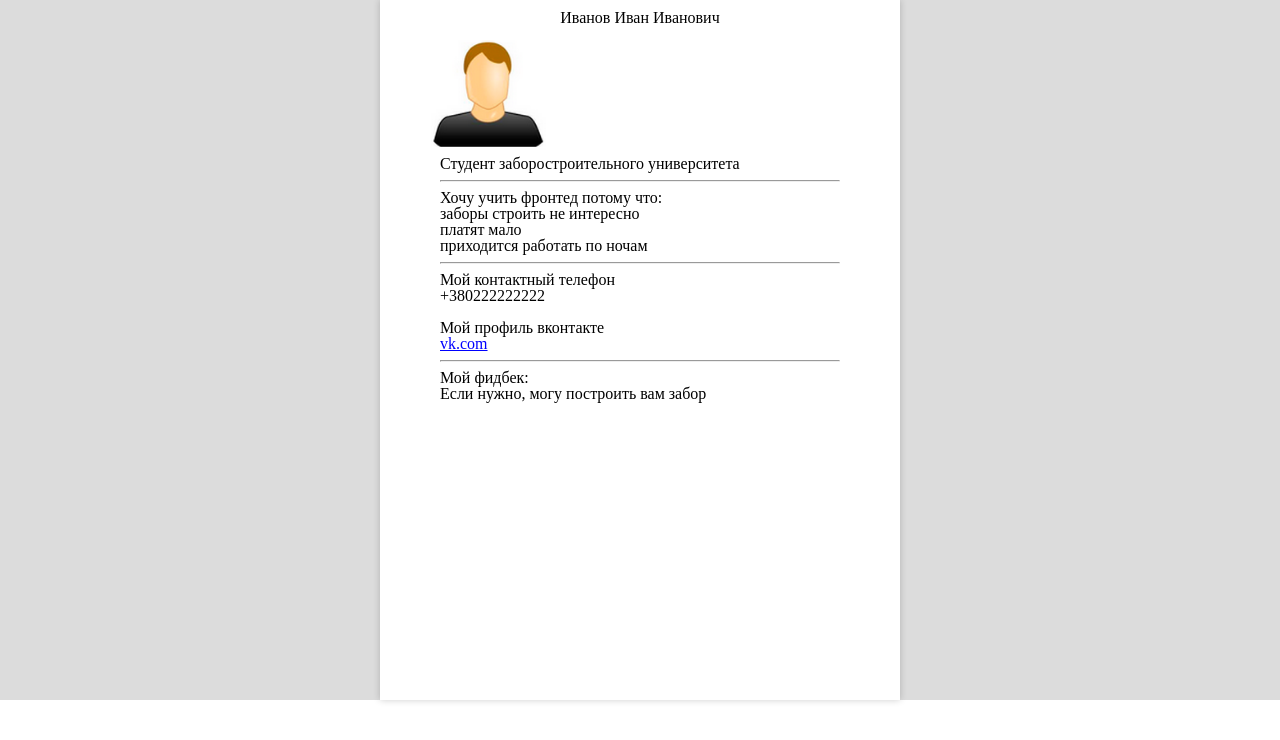
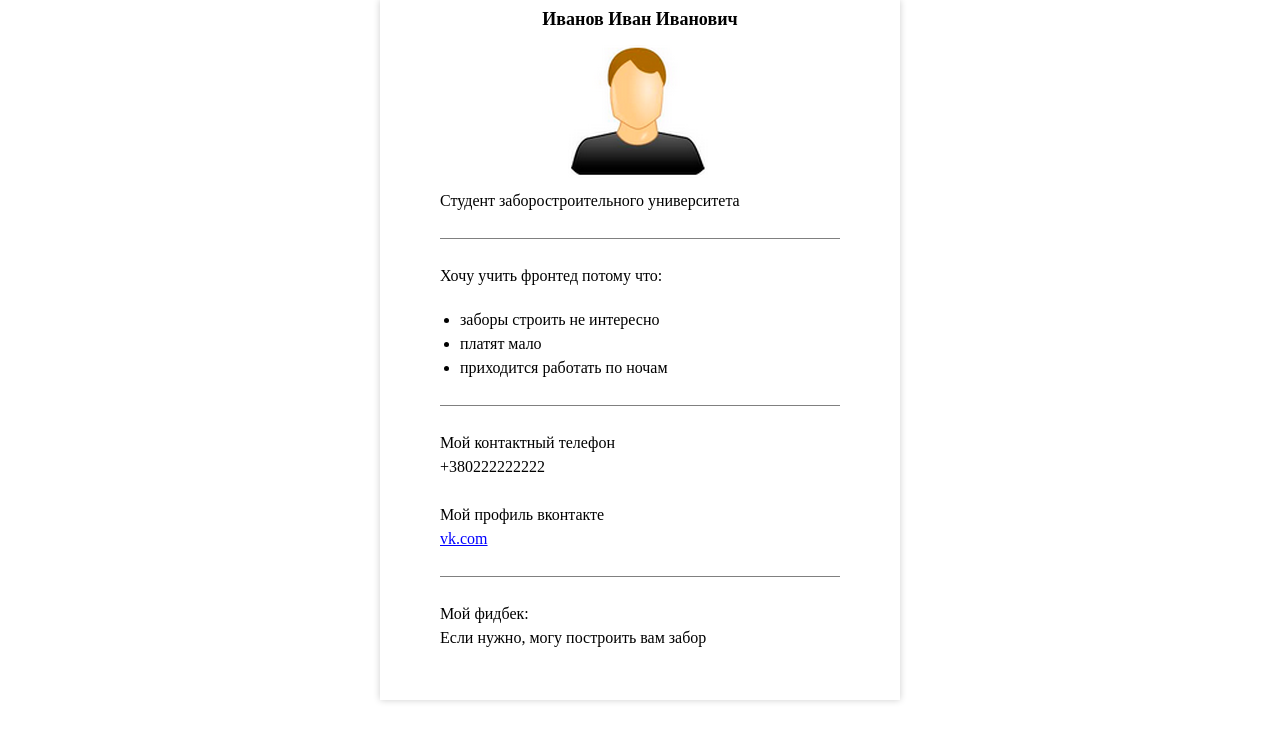
Before and after one commit to GPopova/homework, a plain HTML site: page lab1/index.html in a window 1280 px wide. Drawn offline with Linux system fonts and the light colour scheme.

Commit message:
Add files via upload

```diff
--- a/lab1/index.css
+++ b/lab1/index.css
@@ -1,48 +1,48 @@
+body{
 
-
-
-body {
+    height: 100%;
+    background-color: gainsboro;
+}
+.main{
     font-family: "Times New Roman";
-    height: 100%;
-    font-size: 16px;
-}
-.main {
-    width: 100%;
-    height: 100%;
-    margin:0 auto;
-    background: gainsboro;
-}
-.child {
     width: 500px;
     height: 680px;
-   margin: 0 auto;
-    background: white;
+    font-size: 16px;
+    background-color: white;
+    margin: 0 auto;
     box-shadow: 0 0 7px rgba(0,0,0,0.2); /* Параметры тени */
     padding: 10px;
-
 }
-.text{
-    margin-left: 10%;
-    margin-right: 10%;
+p1{
+    font-family: "Times New Roman";
+    font-size: 18px;
+    font-weight: 600; /* Жирное начертание */
 }
-img{
-    width:200px;
-    height:auto;
-    display:block;
-    margin: 0 auto;
-    border:0;"
-}
-
 h3{
     text-align: center;
 }
-
-p1{
+.name{
+    margin-left: 10%;
+    margin-right: 10%;
+    text-align: center;
+}
+.block1{
+    margin: 0% 5% 0% 10%;
+    line-height: 1.5;
+}
+.block{
+    margin: 5% 10% 5% 10%;
+    line-height: 1.5;
+}
+.list{
+    list-style-type: disc;
+    margin: 5% 10% 0% 5%;
+}
+p2{
     color: blue;
     text-decoration: underline;
-
 }
-ul{
-    padding: 5%;
-    list-style-type: circle;
+.line{
+    border-bottom: 1px solid gray; /* Параметры линии внизу */
+    margin: 5% 10% 5% 10%;
 }
--- a/lab1/index.html
+++ b/lab1/index.html
@@ -10,44 +10,42 @@
 <body>
 <div class="main">
 
-    <div class="child">
-        <h3> Иванов Иван Иванович</h3>
-
+    <div class="name">
+        <h3><p1> Иванов Иван Иванович</p1></h3>
         <a href="http://lms.brainacad.com/mod/page/view.php?id=1112p">
             <img src="images/first.png" alt="HTML tutorial">
         </a>
-
-       <div class="text"> <p> Студент заборостроительного университета </p>
-
-        <hr>
+    </div>
+    <div class="block1">
+        <p> Студент заборостроительного университета </p>
+    </div>
+    <div class="line"></div>
+    <div class="block">
         <p>
             Хочу учить фронтед потому что:
-        <ul>
+        <ul class="list">
             <li>заборы строить не интересно</li>
             <li> платят мало</li>
             <li> приходится работать по ночам</li>
         </ul>
         </p>
-        <hr>
-
-        <p>Мой контактный телефон </p>
+    </div>
+    <div class="line"></div>
+    <div class="block">
+        <p>
+            Мой контактный телефон </p>
         <p>+380222222222</p>
 
         <br>
 
         <p>Мой профиль вконтакте</p>
-        <p1> vk.com </p1>
-
-        <hr>
-
+        <p2> vk.com </p2>
+    </div>
+    <div class="line"></div>
+    <div class="block">
         <p> Мой фидбек:</p>
         <p> Если нужно, могу построить вам забор</p>
-        </div>
-
     </div>
-
-
-
 </div>
 
 </body>
```
